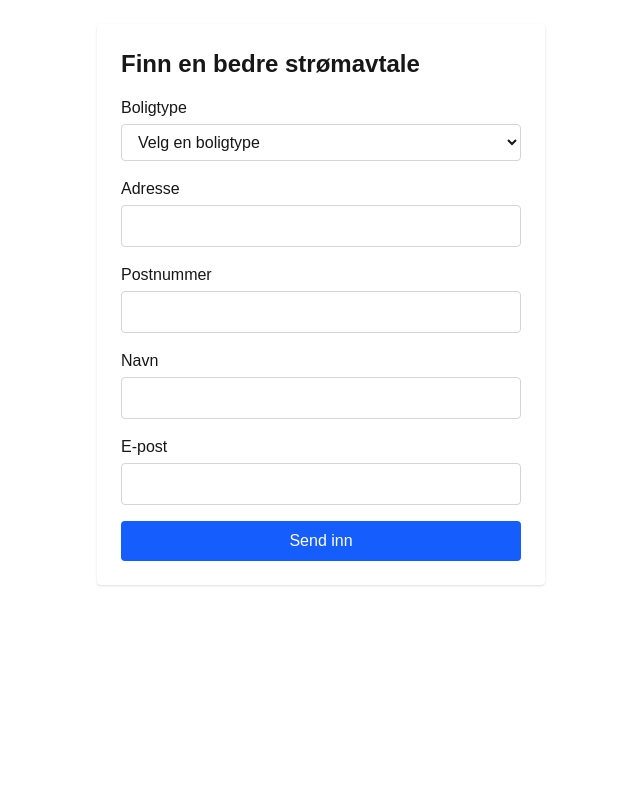
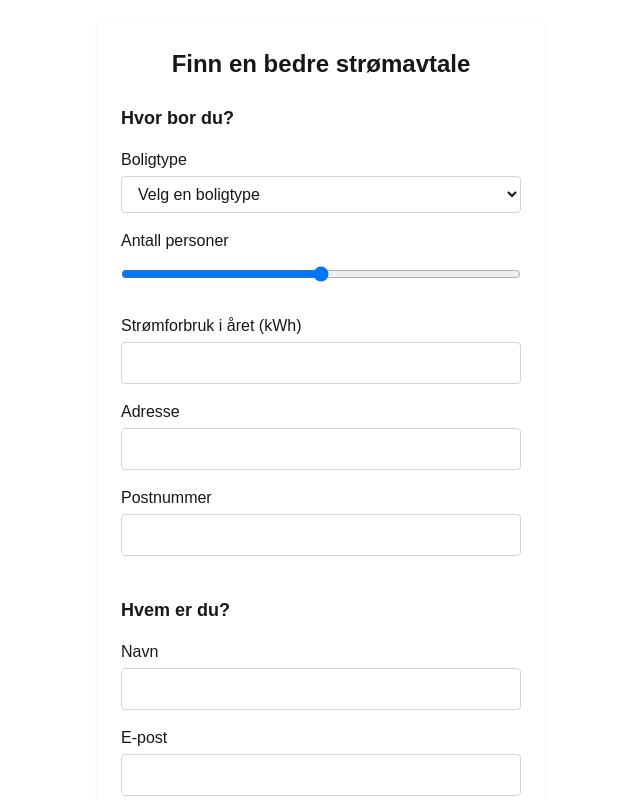
Before and after one commit to maleneivy/react-json-schema, a Next.js app: page / in a window 1280 px wide. Shown: the top 800 px of the page, without its empty margins (319-959 px from the left). Built offline with nearby package versions, Linux system fonts and the light colour scheme.

Commit message:
Add sections

```diff
--- a/src/components/Form.jsx
+++ b/src/components/Form.jsx
@@ -17,13 +17,14 @@ export default function Form() {
         const updatedErrors = { ...prevErrors };
         delete updatedErrors[name];
         return updatedErrors;
-      })
+      });
     }
   };
 
   const validate = () => {
     const newErrors = {};
-    formData.fields.forEach((field) => {
+    formData.sections.forEach((section) => {
+      section.fields.forEach((field) => {
         const value = formValues[field.name] || "";
         if (field.required && !value.trim()) {
           newErrors[field.name] = `${field.label} er påkrevd`;
@@ -33,6 +34,7 @@ export default function Form() {
             newErrors[field.name] = field.errorMessage || `${field.label} er ugyldig`;
           }
         }
+      });
     });
     return newErrors;
   };
@@ -58,15 +60,18 @@ export default function Form() {
       const timer = setTimeout(() => {
         setIsSubmitted(false);
       }, 10000);
-
       return () => clearTimeout(timer);
     }
   }, [isSubmitted]);
 
   return (
     <form onSubmit={handleSubmit} className="max-w-md mx-auto p-6 mt-6 bg-white rounded shadow">
-      <h1 className="text-2xl font-bold mb-4">{formData.title}</h1>
-      {formData.fields.map((field) => (
+      <h1 className="text-2xl font-bold mb-6 text-center">{formData.title}</h1>
+
+      {formData.sections.map((section, index) => (
+        <fieldset key={index} className="mb-6">
+          <legend className="text-lg font-semibold mb-4">{section.title}</legend>
+          {section.fields.map((field) => (
             <FormField
               key={field.name}
               field={field}
@@ -75,14 +80,20 @@ export default function Form() {
               onChange={handleChange}
             />
           ))}
+        </fieldset>
+      ))}
+
       <button
         type="submit"
         className="bg-blue-600 text-white px-4 py-2 rounded hover:bg-blue-700 w-full"
       >
         Send inn
       </button>
+
       {isSubmitted && (
-        <p className="text-green-700 font-medium mb-2 mt-4">Takk! Skjemaet er sendt inn og du vil få svar i løpet av noen virkedager.</p>
+        <p className="text-green-700 font-medium mb-2 mt-4">
+          Takk! Skjemaet er sendt inn og du vil få svar i løpet av noen virkedager.
+        </p>
       )}
     </form>
   );
--- a/src/data/formData.js
+++ b/src/data/formData.js
@@ -1,41 +1,23 @@
 export const formData = {
   title: "Finn en bedre strømavtale",
-  fields: [
+  sections: [
     {
-      label: "Boligtype",
-      name: "property_type",
-      type: "select",
-      options: ["Enebolig", "Leilighet", "Rekkehus", "Hytte", "Annet"],
-      required: true
+      title: "Hvor bor du?",
+      fields: [
+        { label: "Boligtype", name: "housingType", type: "select", options: ["Leilighet", "Enebolig"], required: true },
+        { label: "Antall personer", name: "peopleCount", type: "range", required: true },
+        { label: "Strømforbruk i året (kWh)", name: "electricityUsage", type: "number" },
+        { label: "Adresse", name: "address", type: "text", required: true },
+        { label: "Postnummer", name: "zip", type: "text", required: true }
+      ]
     },
     {
-      label: "Adresse",
-      name: "address",
-      type: "text",
-      required: true
-    },
-    {
-      label: "Postnummer",
-      name: "postal_code",
-      type: "text",
-      required: true,
-      pattern: "^[0-9]{4}$",
-      errorMessage: "Postnummer må være 4 siffer"
-    },
-    {
-      label: "Navn",
-      name: "name",
-      type: "text",
-      required: true,
-      errorMessage: "Vennligst oppgi navnet ditt"
-    },
-    {
-      label: "E-post",
-      name: "email",
-      type: "email",
-      required: true,
-      pattern: "^[\\w.-]+@[\\w.-]+\\.\\w{2,}$",
-      errorMessage: "Skriv inn en gyldig e-postadresse"
+      title: "Hvem er du?",
+      fields: [
+        { label: "Navn", name: "name", type: "text", required: true },
+        { label: "E-post", name: "email", type: "email", required: true, pattern: "^[^\\s@]+@[^\\s@]+\\.[^\\s@]+$", errorMessage: "Ugyldig e-post" },
+        { label: "Telefonnummer", name: "phone", type: "text", required: true }
+      ]
     }
   ]
 };
```
Lines whose indentation alone changed are shown as unchanged.
